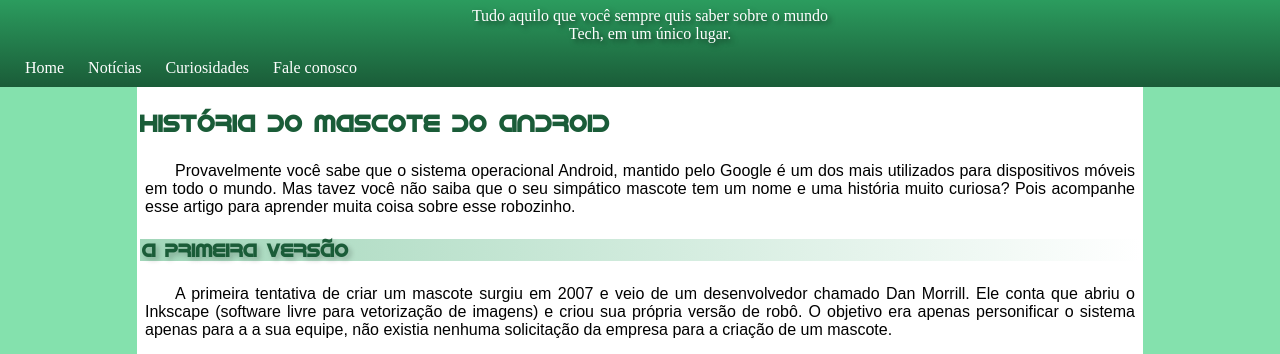
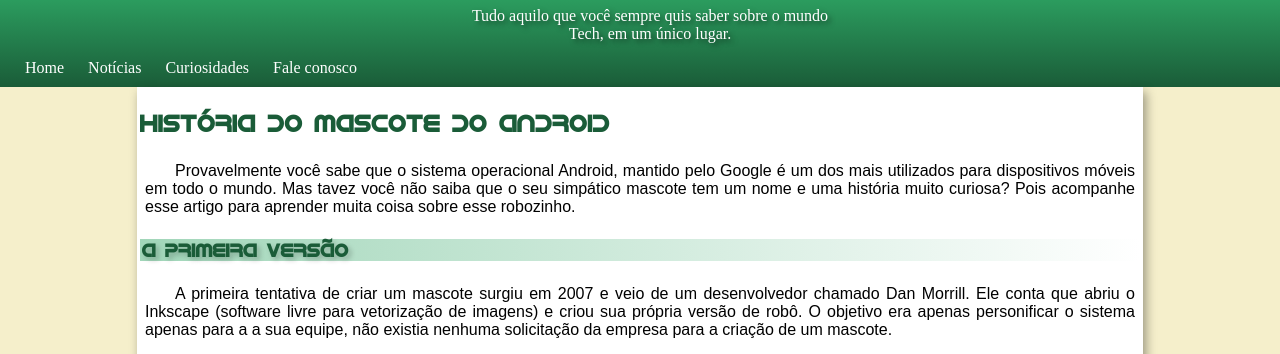
Before and after one commit to JoaoMiano/Projeto-Android, a plain HTML site: page index.html in a window 1280 px wide. Shown: the part 83-437 px from the top of the page. Drawn offline with Linux system fonts and the light colour scheme.

Commit message:
alterei a cor

```diff
--- a/style.css
+++ b/style.css
@@ -7,7 +7,7 @@
 }
 
 body{
-    background-color: #84E1AD;
+    background-color: #f1e9b7b6;
     margin: 0px;
 }
 header{
@@ -47,6 +47,7 @@ main{
     margin: auto;
     padding: 2px 3px;
     text-align: justify;
+    box-shadow: 3px 5px 10px rgba(0, 0, 0, 0.377);
 }
 h2{
     font-family: 'android', sans-serif;
```
